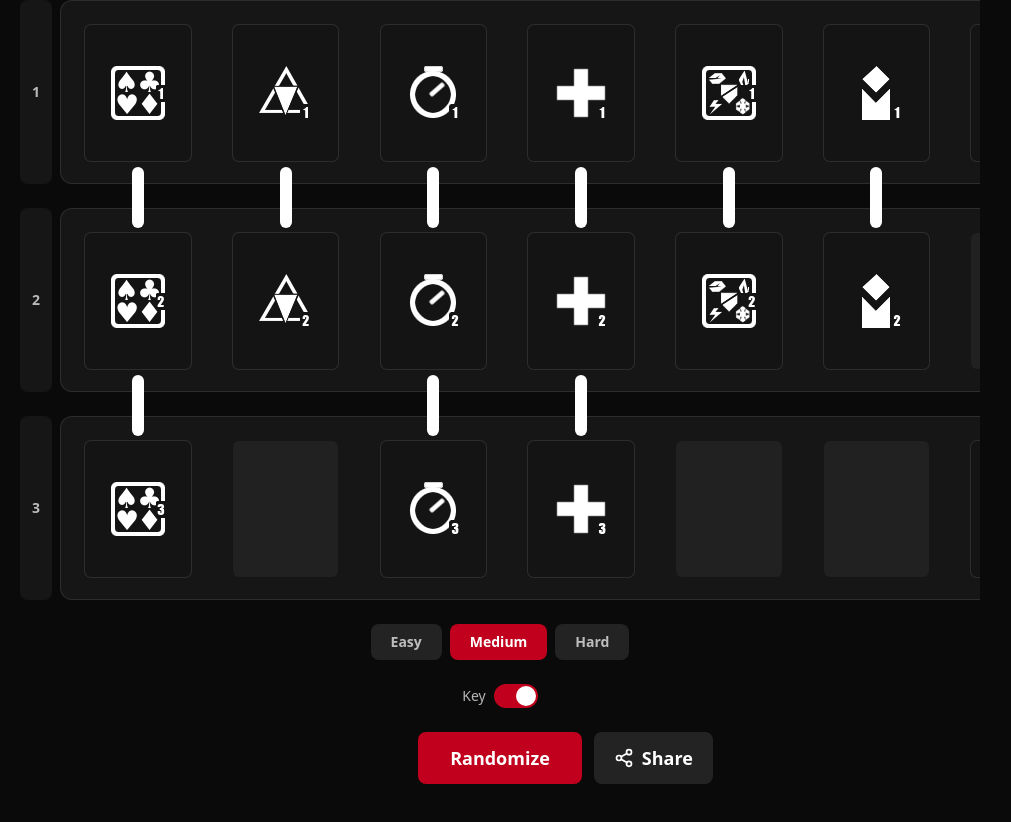
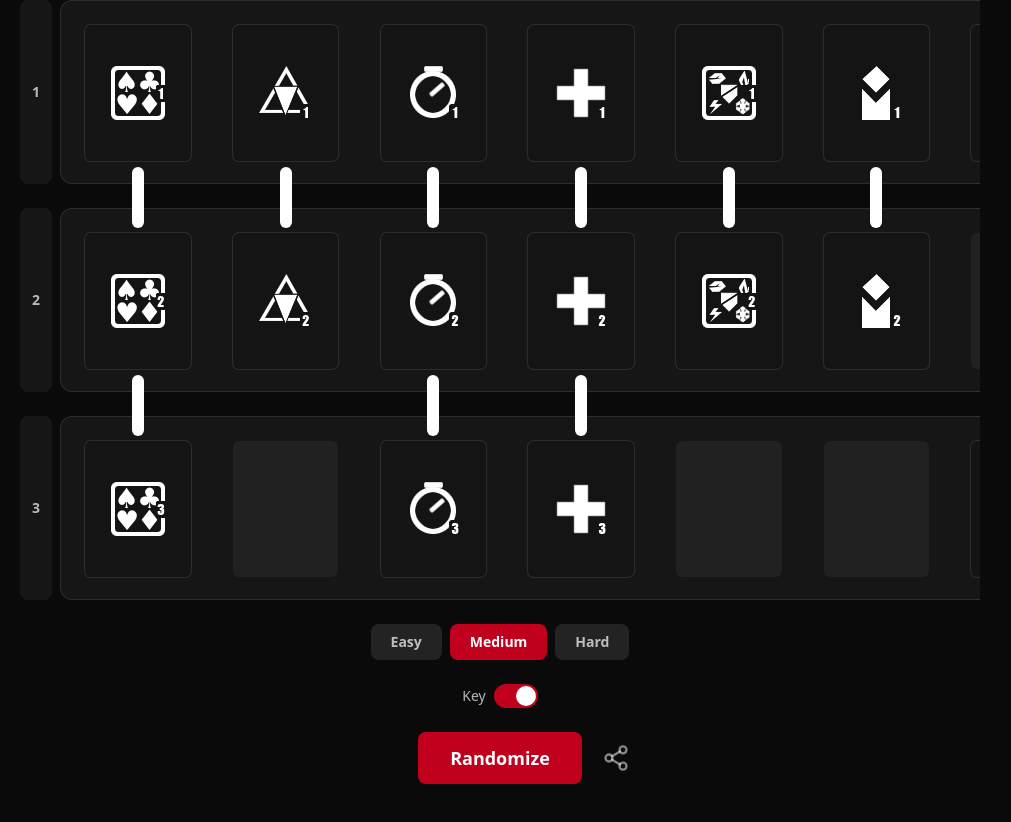
Before and after one commit to GabrielVD/cc-randomizer, a React (Vite) app: page / in a window 1280 px wide. Shown: the top 822 px of the page, without its empty margins (140-1151 px from the left). Built offline with nearby package versions, Linux system fonts and the light colour scheme.

Commit message:
Share button styles

```diff
--- a/src/App.tsx
+++ b/src/App.tsx
@@ -247,15 +247,24 @@ function App() {
         >
           Randomize
         </button>
-        <button
-          type="button"
-          aria-label={shareStatus === 'idle' ? 'Share' : shareStatus === 'copied' ? 'Copied' : 'Shared'}
-          className="absolute left-full top-1/2 ml-3 flex -translate-y-1/2 cursor-pointer items-center gap-2 rounded-lg bg-white/10 px-5 py-3 text-lg font-semibold text-white transition-colors hover:bg-white/20 focus-visible:outline-2 focus-visible:outline-offset-2 focus-visible:outline-white"
-          onClick={handleShare}
-        >
-          {shareStatus === 'idle' ? <Share2 className="h-5 w-5" /> : <Check className="h-5 w-5" />}
-          {shareStatus === 'idle' ? 'Share' : shareStatus === 'copied' ? 'Copied!' : 'Shared!'}
-        </button>
+        {shareStatus === 'idle' ? (
+          <button
+            type="button"
+            aria-label="Share"
+            className="absolute left-full top-1/2 ml-5 flex -translate-y-1/2 cursor-pointer items-center gap-2 text-white/50 transition-colors hover:text-white focus-visible:outline-2 focus-visible:outline-offset-2 focus-visible:outline-white"
+            onClick={handleShare}
+          >
+            <Share2 className="h-7 w-7" />
+          </button>
+        ) : (
+          <span
+            aria-label={shareStatus === 'copied' ? 'Copied' : 'Shared'}
+            className="absolute left-full top-1/2 ml-3 flex -translate-y-1/2 items-center gap-2 text-lg font-semibold text-white"
+          >
+            <Check className="h-5 w-5" />
+            {shareStatus === 'copied' ? 'Copied!' : 'Shared!'}
+          </span>
+        )}
       </div>
       <div className={`flex flex-col items-center gap-2 ${risk ? 'visible' : 'invisible'}`}>
         <div className="relative">
```
